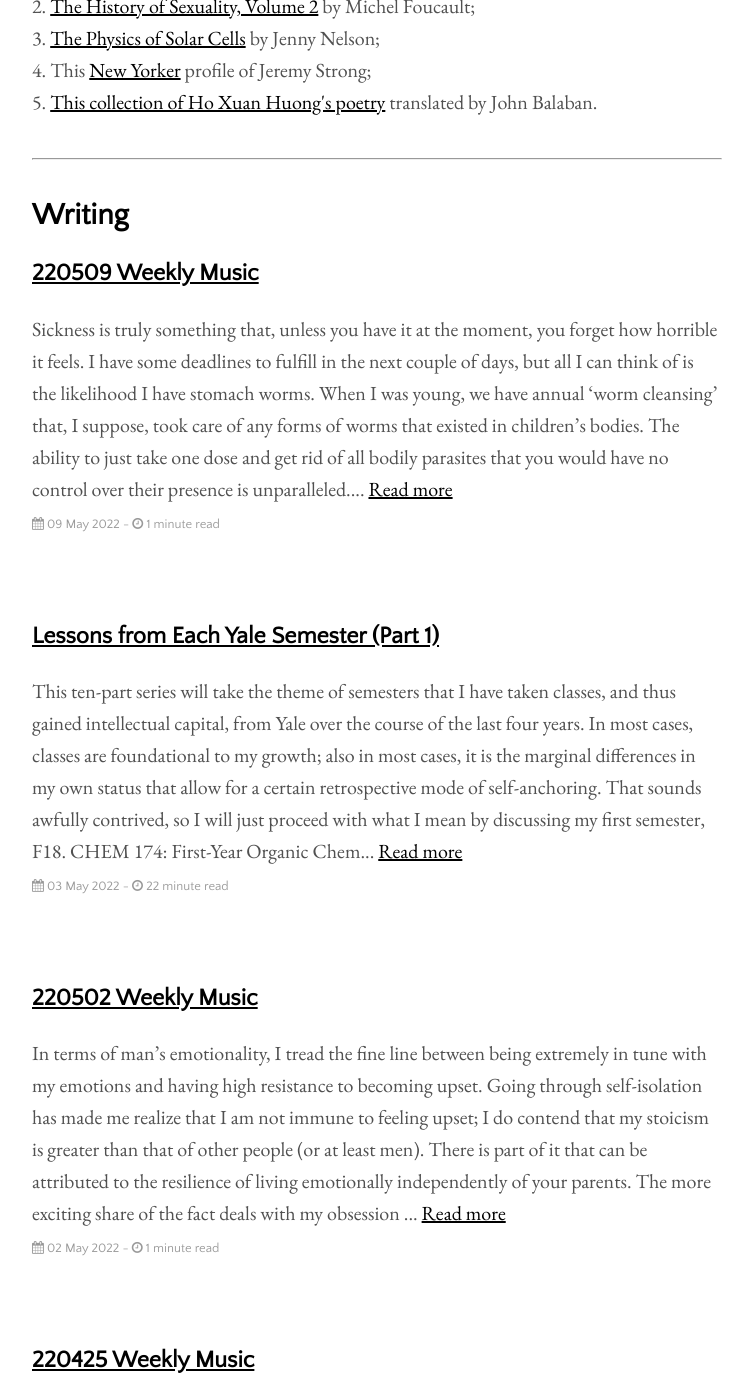
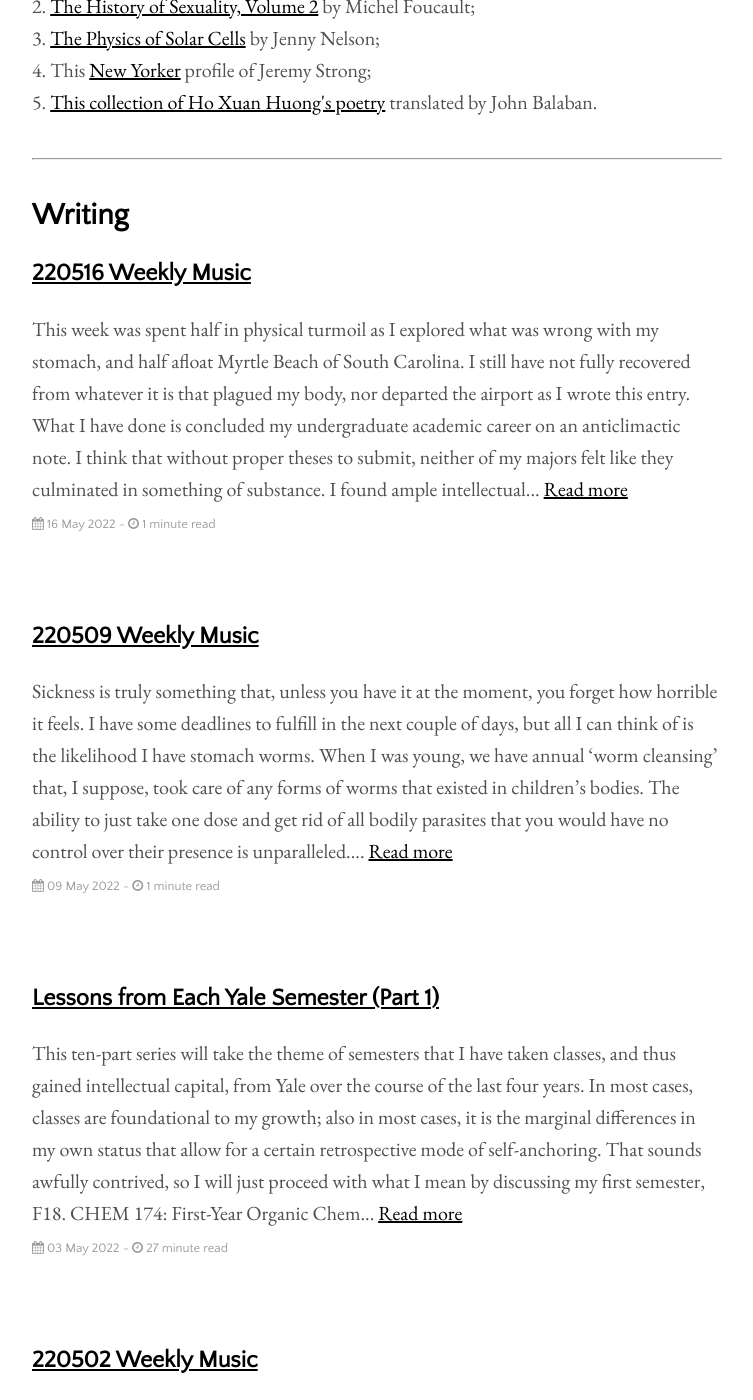
Before and after one commit to aidenva/aidenva.github.io, a Jekyll site: the page built from index.html, in a window 1280 px wide and 1400 px high, scrolled down 764 px. Shown: the whole window, without its empty margins (263-1016 px from the left). Built offline with Jekyll 4.4.1, drawn with Linux system fonts in a browser that asks for light colours; the list of posts is cut into pages by our own code; some of the changed text lies outside the part shown.

Commit message:
finish yale p1

```diff
--- a/_posts/2022-05-03-yale-lessons-part-one.md
+++ b/_posts/2022-05-03-yale-lessons-part-one.md
@@ -76,8 +76,23 @@
 
 My first semester was a fever dream, in the sense that I just did not have any social hiccup. Our froco group hit it off our third day meeting together: three of us had done a very spicy test online, and the other nine or so did it as a group exercise. We lived in vertically adjacent suites (except for one that I was close to individually), and there were several nights of us packed like sardines in a nostril-sized common room, watching movies together. This was the said reason why I would just never go to bed in time. I had too much fun.
 
-After finishing writing for a bit, I have found myself to be lacking in energy to continue. I will still float this on my website, but I will come back to detail the rest of my semesters with the following topics.
+<h3>YMUN 45: Assistant Secretary-General of Technology</h3>
+I knew of Model UN at Yale before even applying here. When my IVMUN predecessor was an ASG for YMUN, he asked me and a friend to help him write a topic guide. We both wore it with a badge of honor in high school, but I was the one who got closer to being an actual part of YMUN.
 
-<h3>YMUN 45: Assistant Secretary-General of Technology</h3>
+The Model UN scene in Vietnam is very different from that of... anywhere else. There is a strong hierarchical structure that functions on experience, awards, and respect; some people even do it after graduating from college. In the US, the most robust and active programs focus on high school students. Chairing or organizing are tasks people do out of their appreciation for MUN, less so for the respectability component. I think I agree with this point of view entirely, except that Model UN in Vietnam is still in a growth stage where people genuinely look to innovate and improve.
+
+Although YMUN officially takes place at the beginning of the spring semester, the preparation long predates the conference. I was onboarded late September in a cohort of 20-something first-years spread around 12 functionalities. I was the only Tech ASG, under the guidance of the great Lauren. It is definitely glaring the differences between conference organizing at Yale and at home. I think Vietnamese students are stellar at logistical management, having personally seen people fundraise for an event with no revenue stream, build a stage with full lighting, and design every logo for every committee. My perspectives on the capabilities of a conference organizer were really complementary to a side of YMUN that was used to be secondary to the committee portion, and I felt like home from start.
+
+As an ASG, my power was restricted. Most of the job was to learn what was involved in the preparation of the conference, and the contributions came in the form of facilitating the process and innovating along the way. I helped with filming the Online Practical Training, using the camerawork I learned from the IVMUN's excellent media team. I automated some website changes, and tried my best touching up Secretariat members' candid headshots.
+
+It was amazing nonetheless to be part of a conference that made profit from registration. YMUN is one of the better-known conferences, attracting close to 2000 students every year in a four-day conference saturated with activities in and out of the committee room. The hectic schedule during the conference time was heart-warming in the sense that I was constantly reminded of why I loved Model UN and the memories it evoked. I benefited from having less stake in the success of the conference, as I was able to talk with delegates more and see the sparks here and there among the flocks of children. The last time I was in a Model UN conference, I was so nervous about every step of the way. This time around I took more of a deep breath, allowed the forty committees to just take its course, and immersed myself in the jubilation of others. The pre-conference activities were pleasant, and the friendships that sprung from this one opportunity remain close to heart.
+
 <h3>Yale Movement: The Eve</h3>
+On the contrary to the activities I sought to repeat from high school, dancing was a complete wild card. My sister and I partook in these urban dancing classes the summer prior to my departure, but it was mostly to be less physically awkward. At the back of the Extracurricular Bazaar of 2018 were sounds of Twice that, at this point, I did not expect to hear at Yale. It turned out that Movement was just founded that year, and wanted first-years to sign up.
+
+There was an audition process that was graded on your relative improvement over two workshops, which I liked and succeeded in. For the first show, I signed up to direct a song I really liked called 'The Eve' by EXO, thinking that (a) it was just for fun and (b) I wanted to pick a song wherein my EXO favorite, D.O., was prominently featured. The latter mission was accomplished, but the former assumption proved a bit more challenging. You see, directing a dance means that you are in charge of the choreography, formation, and stage direction of the dance. I had not learned any of the moves, had never been in a group practice, and was the only member not on Board in my dance.
+
+It was still a lot of fun. I had the right mentality of not expecting to benefit from anything except experiential learning points, and it paid off when I elected myself D.O. and learned how to swoop down to the floor for the highlight move. Even more risque was the fact that my final paper for GLBL 101 was due during the final showcase, so I cornered myself with my laptop in the dressing room, got up to perform, and seceded into my space. I got to miss the first Branford formal with Audrey, who went on to miss out on every other Branford formal with me in the future. The experiential learning points were earned in abundance.
+
 <h3>Ending Notes</h3>
+My first semester was definitely not the prettiest. I almost forgot that anyone of importance to me in Vietnam existed, ate unsalted food for two-thirds of the semester, and worsened my dry-heaving by implicating myself in events I was not even aware were stress-inducing. In the grand schemes of how I have changed throughout Yale, it was the fulcrum I needed to break down the inhibitions that I had felt coming to college. I got to finish this writing as Joon sat next to me, peering into my writing periodically while he browsed some esoteric website only chronically online people would patronize. <em>(He was not, but let's say that for the sake of it.)</em> My first semester readied me for believing in myself, recognizing the path-dependent ways that my to-be best friends had led me to them, and set me up for success, however loosely that is defined.
--- /dev/null
+++ b/_posts/2022-05-16-weekly-music.md
@@ -0,0 +1,24 @@
+---
+layout: post
+title: "220516 Weekly Music"
+author: "Linh Le"
+categories: music
+tags: [documentation,music]
+
+---
+This week was spent half in physical turmoil as I explored what was wrong with my stomach, and half afloat Myrtle Beach of South Carolina. I still have not fully recovered from whatever it is that plagued my body, nor departed the airport as I wrote this entry. What I have done is concluded my undergraduate academic career on an anticlimactic note. I think that without proper theses to submit, neither of my majors felt like they culminated in something of substance. I found ample intellectual satisfaction in my junior year, yet somehow I have re-discovered the grudge against my assignments. My pause from academia turns out to be an unregrettable decision; I hope my return to it will be one as well.
+<hr>
+<h4>12. Happiness is a Butterfly - Lana Del Rey         (NEW)</h4>
+<h4>11. Gimme! Gimme! Gimme! (orig. by ABBA) - Cher     (Peak 04, Last --)</h4>
+<h4>10. Cola - Lana Del Rey                             (Peak 07, Last 07)</h4>
+<h4>09. Hallucinate - Dua Lipa                          (Peak 03, Last 09)</h4>
+<h4>08. Kokomo, IN - Japanese Breakfast                 (Peak 01, Last 02)</h4>
+<h4>07. O.O - NMIXX                                     (Peak 01, Last --)</h4>
+<h4>06. Panorama - IZ*ONE                               (Peak 01, Last 05)</h4>
+<h4>05. ELEVEN - I'VE                                   (Peak 01, Last 08)</h4>
+<h4>04. Levitating - Dua Lipa                           (Peak 04, Last --)</h4>
+<h4>03. Paprika - Japanese Breakfast                    (Peak 01, Last 01)</h4>
+<h4>02. My Head & My Heart - Ava Max                    (NEW)</h4>
+<h4>01. Doin' Time - Lana Del Rey                       (Peak 01, Last 04)</h4>
+<hr>
+Closure (or the lack thereof) has impelled me to just have some fun on the beach. This weekend I was surprisingly hard to amuse sonically, but I guess that is not something terrible to bemoan as I seek joy from these last days with Yale friends. The only thing exciting musically this week was that at Spoads, <em>Spanish Galleon Toads</em>, the original 'Gimme! Gimme! Gimme!' was played amid a rather EDM-heavy mix. The ambience was exactly what the modern usage of camp denotes.
```
